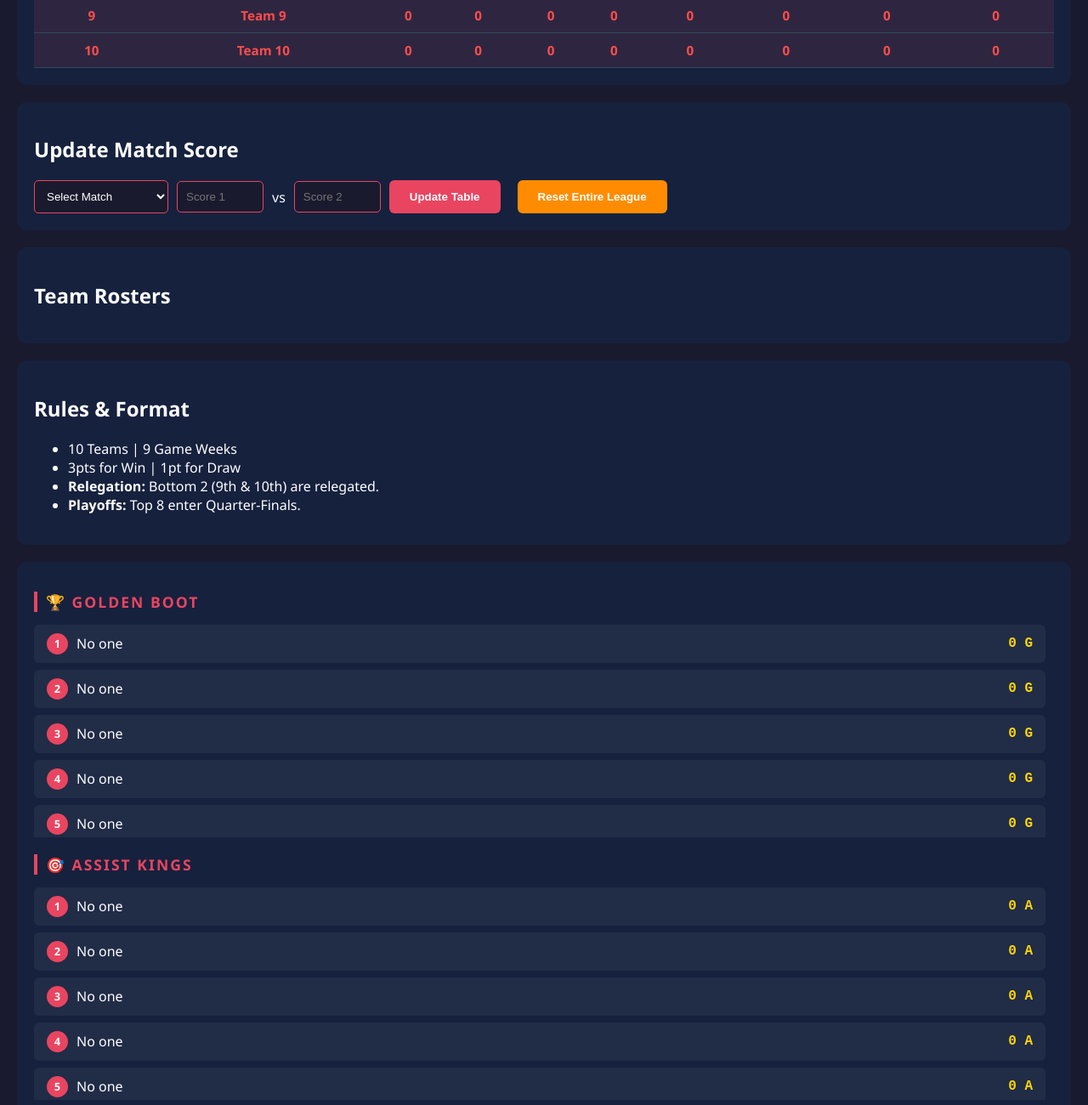
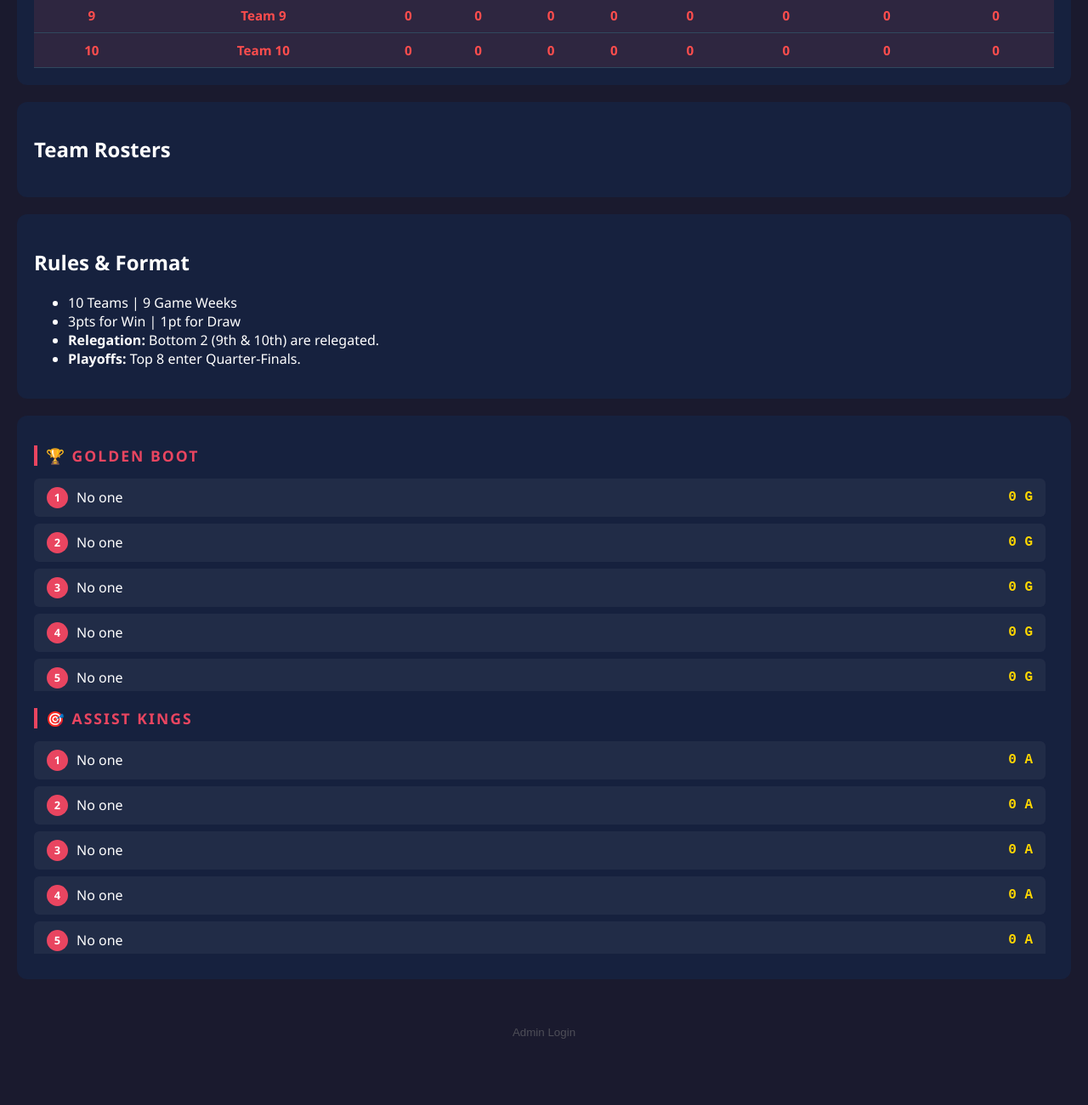
Before and after one commit to Nwodi112/hostel, a plain HTML site: page index.html in a window 1280 px wide. Shown: the part 980-2280 px from the top of the page at 85% size. After the commit the page ends 2224 px from the top, so only its background shows below. Drawn offline with Linux system fonts and the light colour scheme.

Commit message:
Add files via upload

```diff
--- a/hk.js
+++ b/hk.js
@@ -201,3 +201,17 @@ function updateLeaderboards() {
 
 // Call this inside your window.onload and saveScore functions
 updateLeaderboards();
+
+function checkAdmin() {
+    const password = prompt("Enter Admin Password to unlock controls:");
+
+    // Change 'CVC2026' to your preferred secret password
+    if (password === "CVC2026") {
+        document.getElementById('adminControls').style.display = 'block';
+        alert("Admin Access Granted. Controls Unlocked.");
+        // Scroll to the controls
+        document.getElementById('adminControls').scrollIntoView({ behavior: 'smooth' });
+    } else {
+        alert("Incorrect password. Access denied.");
+    }
+}
--- a/index.html
+++ b/index.html
@@ -50,21 +50,6 @@
         <tbody id="tableBody"></tbody>
     </table>
 </section>
-           <!-- Inside <main>, above or below the Fixtures Section -->
-<section id="input-section">
-    <h2>Update Match Score</h2>
-    <div class="score-form">
-        <select id="matchSelect">
-            <!-- Populated based on selected week -->
-        </select>
-        <input type="number" id="score1" placeholder="Score 1" min="0">
-        <span> vs </span>
-        <input type="number" id="score2" placeholder="Score 2" min="0">
-        <button class="btn" onclick="saveScore()">Update Table</button>
-        <!-- Place this near your "Update Table" button -->
-        <button class="btn reset-btn" onclick="resetLeague()">Reset Entire League</button>
-    </div>
-        </section>
 
         <section id="playoff-section" style="display:none;">
             <h2>🏆 Quarter-Finals (Top 8)</h2>
@@ -102,5 +87,25 @@
 </div>
 
 <script src="hk.js"></script>
+
+<!-- Wrap your existing update sections in this div -->
+<div id="adminControls" style="display: none;">
+    <section id="input-section">
+        <h2>Update Match Score</h2>
+        <div class="score-form">
+            <select id="matchSelect"></select>
+            <input type="number" id="score1" placeholder="Score 1">
+            <span> vs </span>
+            <input type="number" id="score2" placeholder="Score 2">
+            <button class="btn" onclick="saveScore()">Update Table</button>
+            <button class="btn reset-btn" onclick="resetLeague()">Reset Entire League</button>
+        </div>
+    </section>
+</div>
+
+<!-- Add this at the very bottom of your body -->
+<footer style="text-align: center; margin-top: 50px; opacity: 0.5;">
+    <button onclick="checkAdmin()" style="background: transparent; border: none; color: gray; cursor: pointer;">Admin Login</button>
+</footer>
 </body>
 </html>
```
